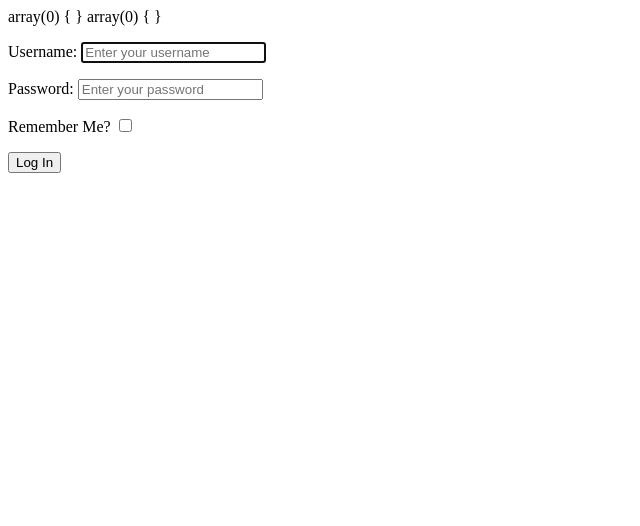
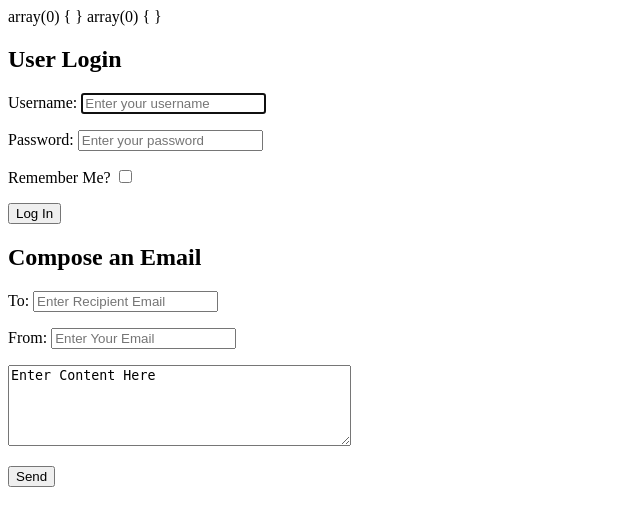
Before and after one commit to malloryweatherston/Codeup_Web_Exercises, a PHP site: page /my_first_form.php in a window 1280 px wide. Shown: the top 526 px of the page, without its empty margins (0-640 px from the left). Run offline with PHP 8.4, Linux system fonts and the light colour scheme.

Commit message:
Added form to send an email, with To, From, Content, and Send button

```diff
--- a/public/my_first_form.php
+++ b/public/my_first_form.php
@@ -9,14 +9,15 @@
         			var_dump($_GET);
         			var_dump($_POST);
     			?>
+    		<h2>User Login</h2>
     			<form method="POST" action="/my_first_form.php">
     				<p>
         				<label for="username">Username:</label>
-        				<input id="username" name="username" type="text"placeholder="Enter your username"autofocus>
+        				<input id="username" name="username" type="text" placeholder="Enter your username"autofocus>
     				</p>
     				<p>
         				<label for="password">Password:</label>
-        				<input id="password" name="password" type="password"placeholder="Enter your password">
+        				<input id="password" name="password" type="password" placeholder="Enter your password">
     				</p>
     				<p>
     					<label for="remember">Remember Me?</label>
@@ -26,5 +27,21 @@
         				 <button type="submit"> Log In</button>
     				</p>
 				</form>
+			<h2>Compose an Email</h2>
+				<form method="POST">
+					<p>
+						<label for="email">To:</label>
+						<input id="email" name="email" type="email" placeholder="Enter Recipient Email">
+					</p>
+					<p>
+						<label for="email">From:</label>
+						<input id="email" name="email2" type="email" placeholder="Enter Your Email">
+					</p>
+					<p>
+						<textarea id="email_body" name="email_body" rows="5" cols="40">Enter Content Here</textarea>
+					</p>
+					<p>
+						 <button type="submit">Send</button>
+					</p>
 			</body>
 	</html>
```
